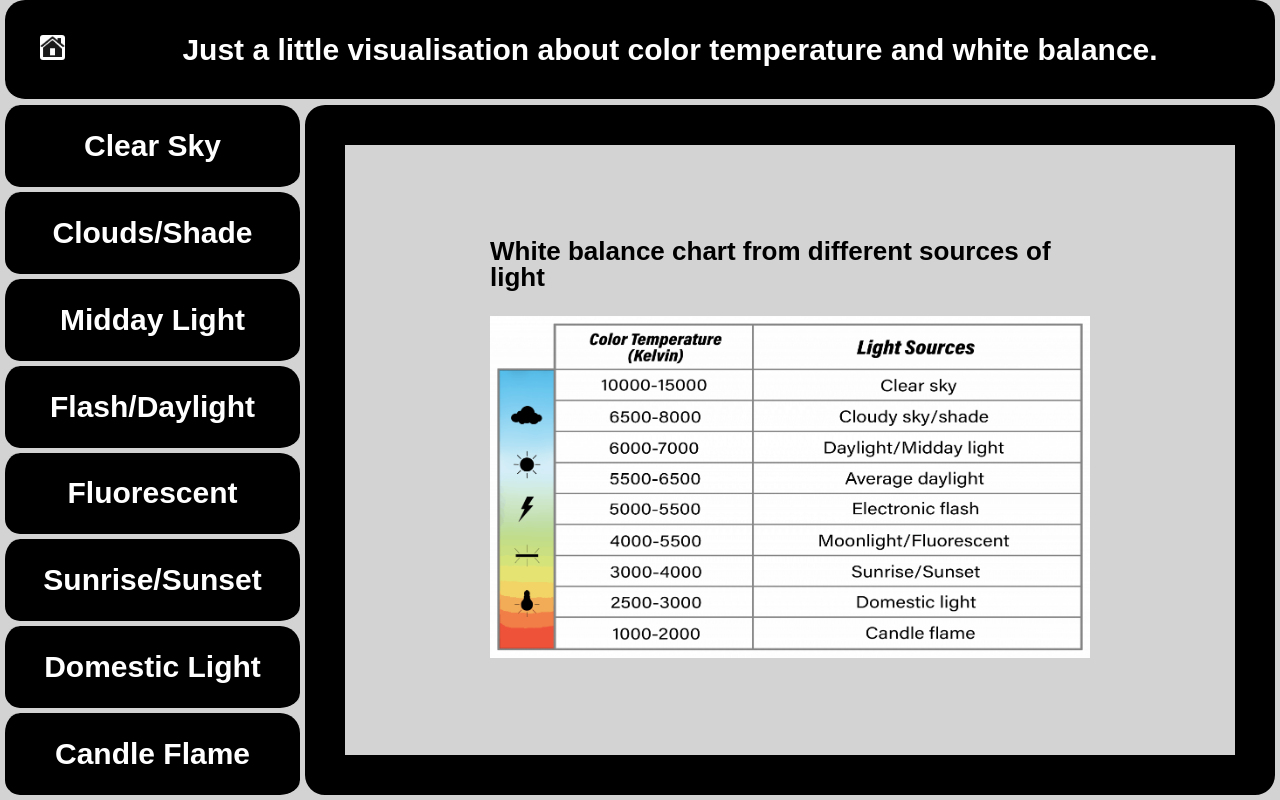
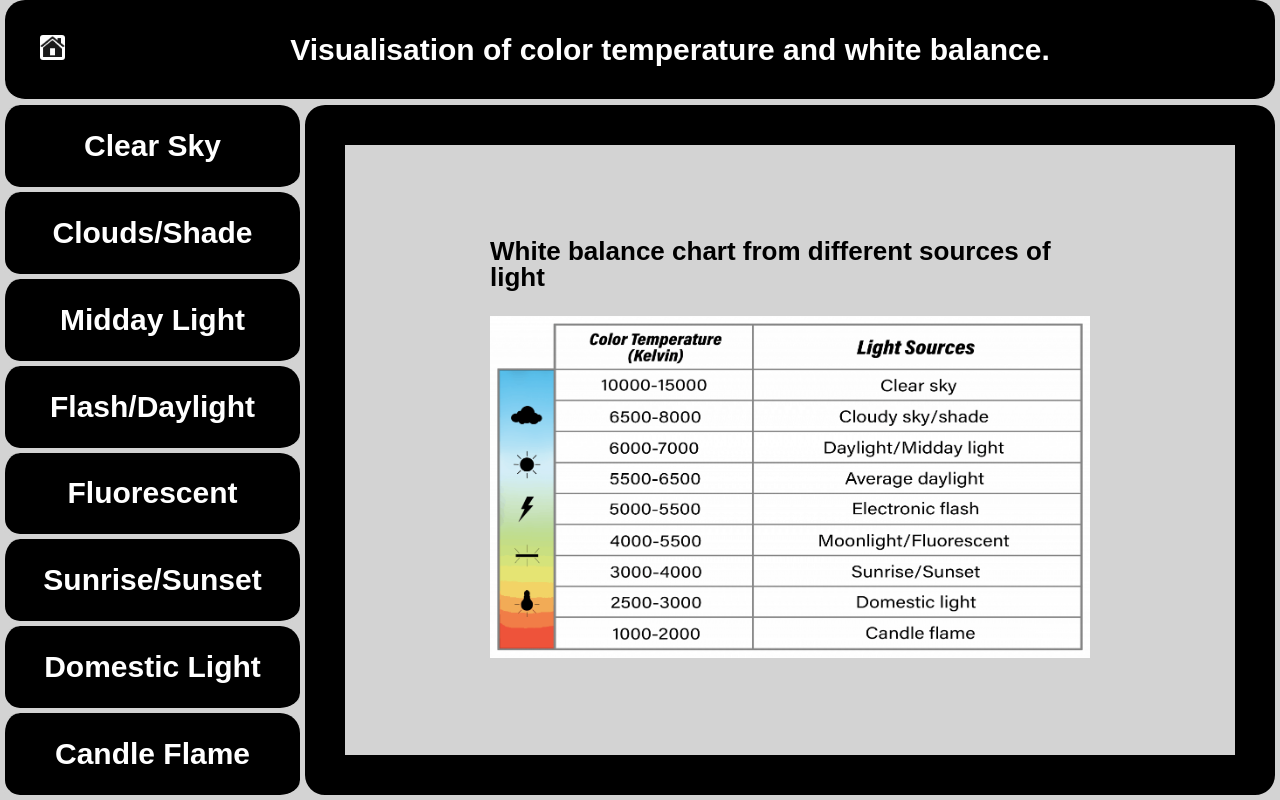
Before and after one commit to unabyband/DOM-task, a plain HTML site: page index.html in a window 1280 px wide. Drawn offline with Linux system fonts and the light colour scheme.

Commit message:
Some header changes

```diff
--- a/index.html
+++ b/index.html
@@ -9,7 +9,7 @@
     <body>
         <header>
             <a href="index.html"><div class="home-link"></div></a>
-            <h1 class="inner-text">Just a little visualisation about color temperature and white balance.</h1>
+            <h1 class="inner-text">Visualisation of color temperature and white balance.</h1>
         </header>
 
         <div class="main-container">
```
